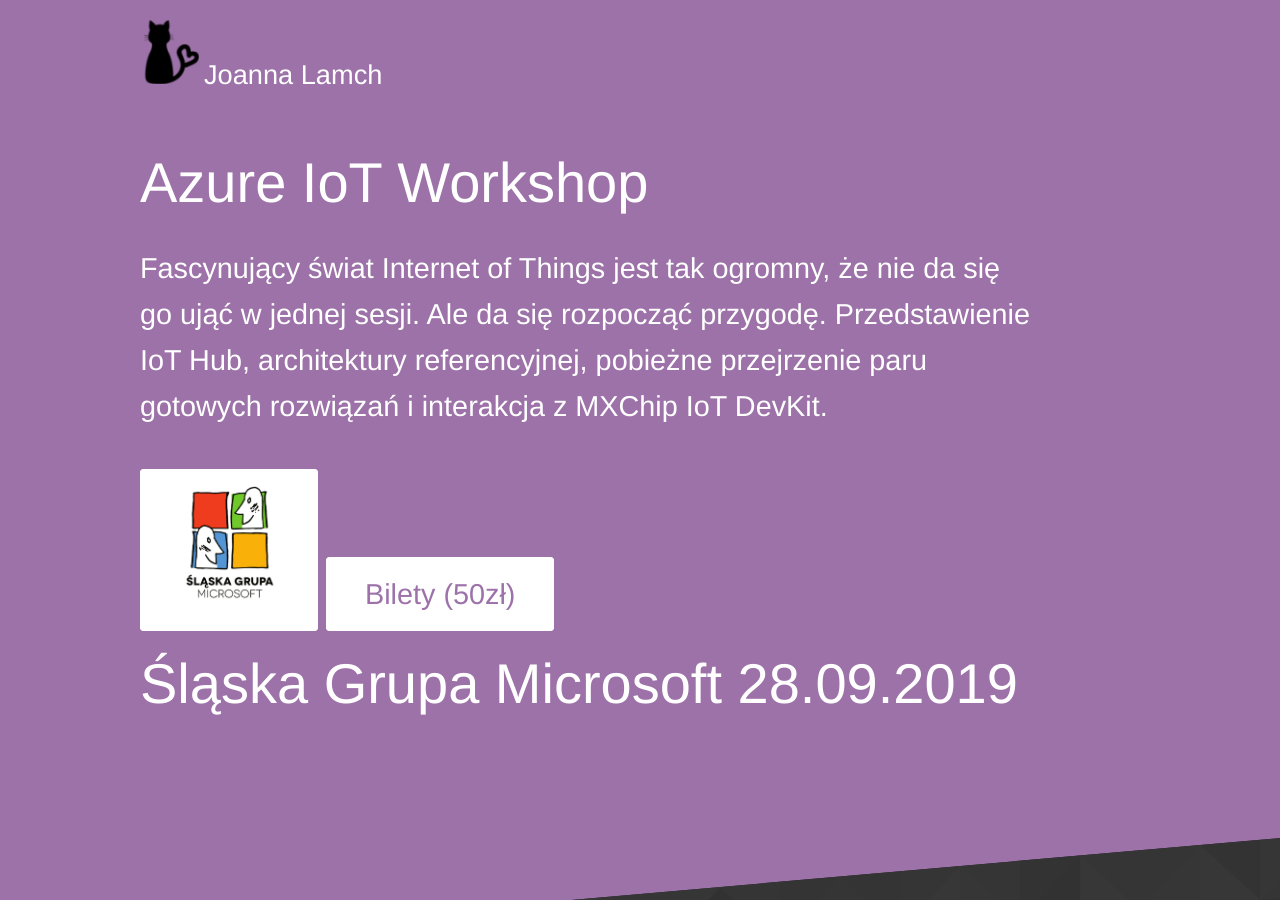
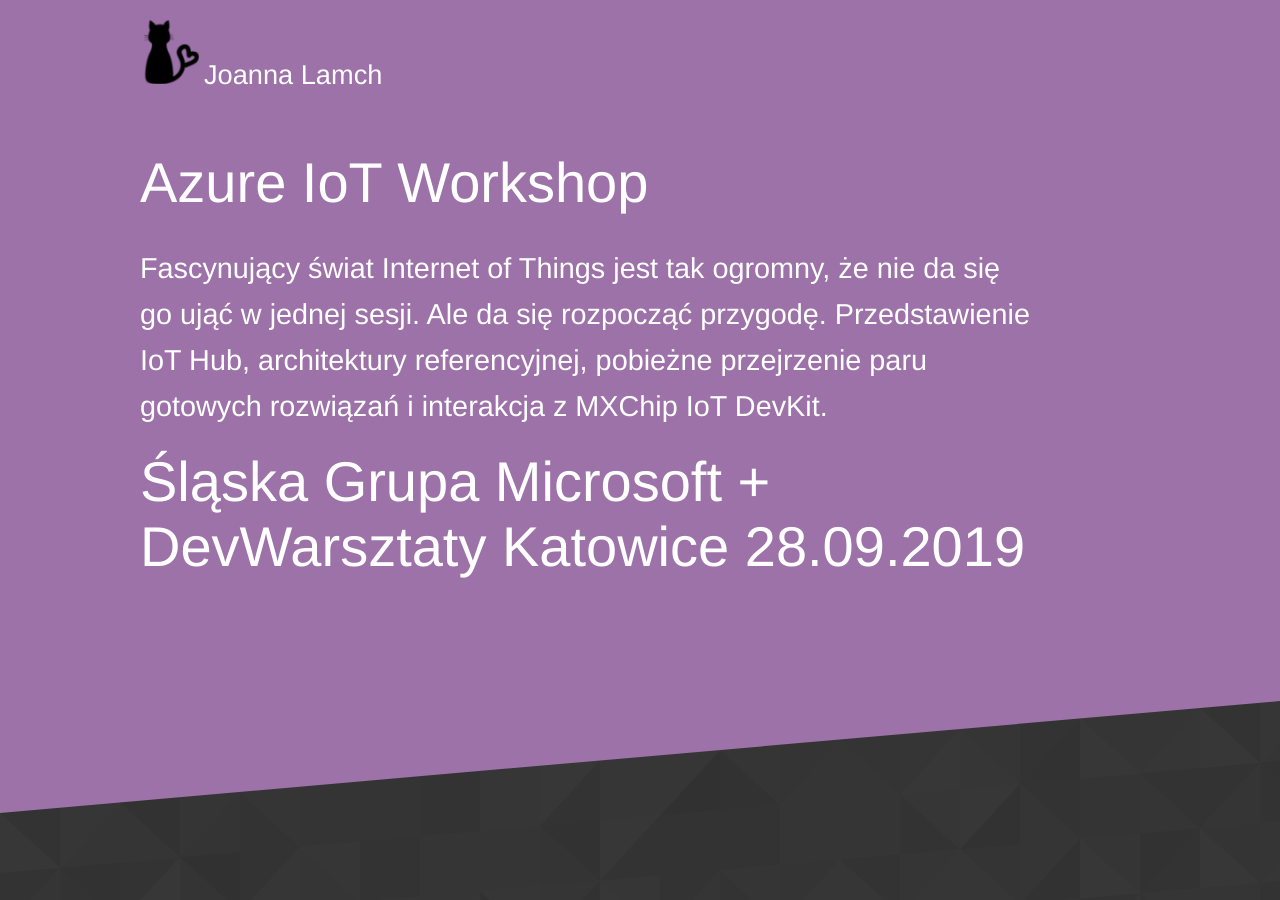
Before and after one commit to jlamch/AzureIoTWorkshop, a Jekyll site: the page built from index.html, in a window 1280 px wide and 900 px high. Built offline with Jekyll 4.4.1, drawn with Linux system fonts in a browser that asks for light colours.

Commit message:
zmiana  w warsztatach

```diff
--- a/index.html
+++ b/index.html
@@ -8,11 +8,12 @@
 		<p class="subtext editable">
 				Fascynujący świat Internet of Things jest tak ogromny, że nie da się go ująć w jednej sesji. Ale da się rozpocząć przygodę. Przedstawienie IoT Hub, architektury referencyjnej, pobieżne przejrzenie paru gotowych rozwiązań i interakcja z MXChip IoT DevKit.
 		</p>
-		<p>
+		<!-- <p>
 			<a class="button alt" href="https://www.meetup.com/%C5%9Al%C4%85ska-Grupa-Microsoft-Meetup/"><img src="{{ site.baseurl }}/images/LOGO_SGM_print-200.png" width="100" /></a>
 			<a class="button alt" href="https://azureiotworkshopsgms.konfeo.com/pl/groups">Bilety (50zł)</a>
 		</p>
-		<h2 class="editable">Śląska Grupa Microsoft 28.09.2019</h2>
+	-->
+		<h2 class="editable">Śląska Grupa Microsoft + DevWarsztaty Katowice 28.09.2019</h2>
 	</div>
 </section>
 
```
